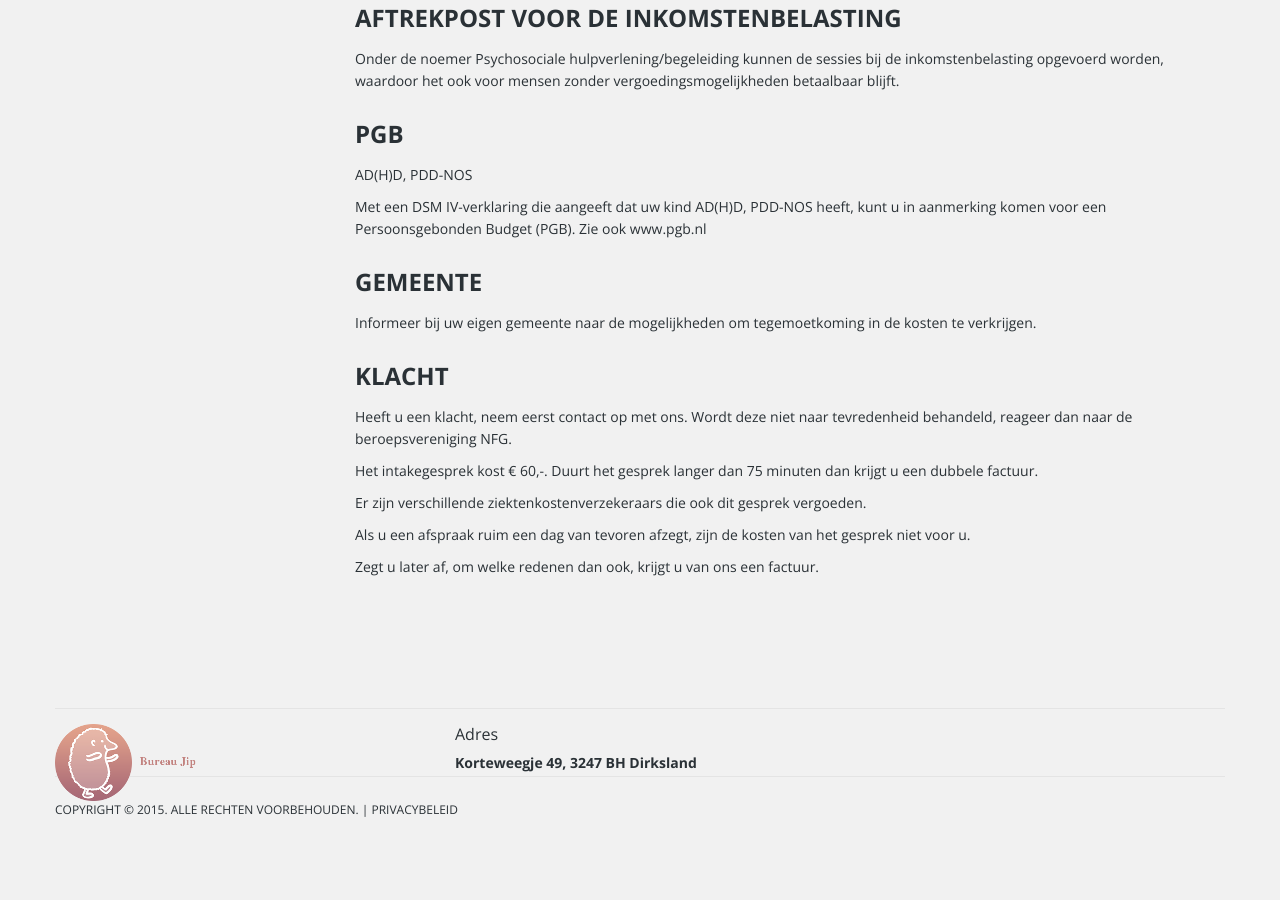
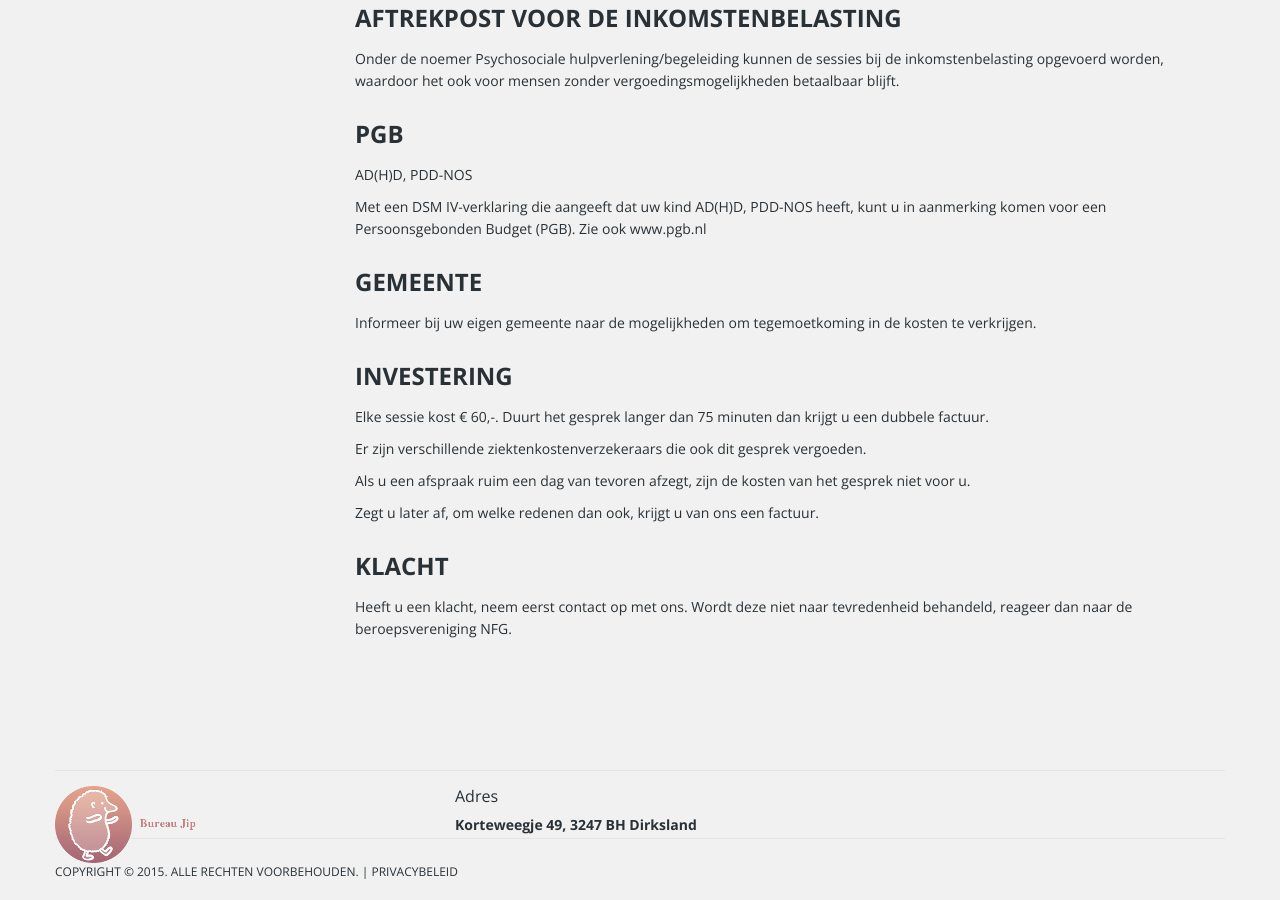
Before and after one commit to mrquincle/bureau-jip, a Jekyll site: the page built from 01-investering.md, in a window 1280 px wide and 900 px high, scrolled down 909 px. Built offline with Jekyll 4.4.1, drawn with Linux system fonts in a browser that asks for light colours; before the commit the page ends 1747 px from its top, so only the background shows below that.

Commit message:
Update 01-investering.md

```diff
--- a/01-investering.md
+++ b/01-investering.md
@@ -34,19 +34,18 @@ Met een DSM IV-verklaring die aangeeft dat uw kind AD(H)D, PDD-NOS heeft, kunt u
 Informeer bij uw eigen gemeente naar de mogelijkheden om tegemoetkoming in de kosten te verkrijgen.
 
 
+## Investering
+
+Elke sessie kost € 60,-. Duurt het gesprek langer dan 75 minuten dan krijgt u een dubbele factuur.
+
+Er zijn verschillende ziektenkostenverzekeraars die ook dit gesprek vergoeden.
+
+
+Als u een afspraak ruim een dag van tevoren afzegt, zijn de kosten van het gesprek niet voor u.
+
+Zegt u later af, om welke redenen dan ook, krijgt u van ons een factuur.
+
 
 ## Klacht
 
 Heeft u een klacht, neem eerst contact op met ons. Wordt deze niet naar tevredenheid behandeld, reageer dan naar de beroepsvereniging  NFG.
-
-
-
-
-
-Het intakegesprek kost € 60,-. Duurt het gesprek langer dan 75 minuten dan krijgt u een dubbele factuur.
-
-Er zijn verschillende ziektenkostenverzekeraars die ook dit gesprek vergoeden.
-
-Als u een afspraak ruim een dag van tevoren afzegt, zijn de kosten van het gesprek niet voor u.
-
-Zegt u later af, om welke redenen dan ook, krijgt u van ons een factuur.
```
